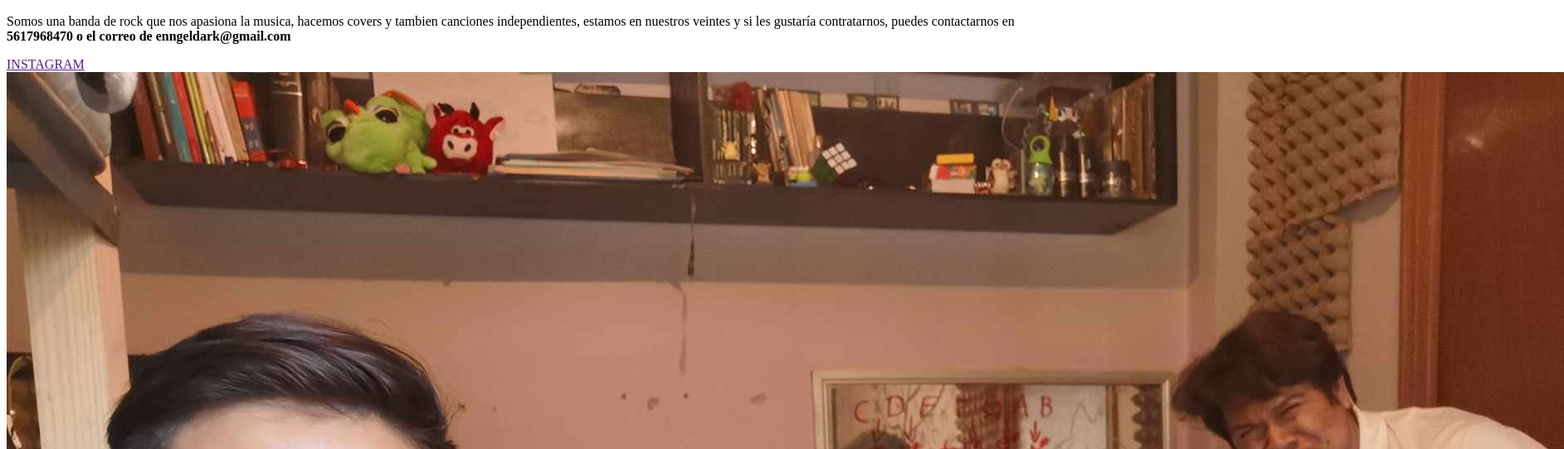
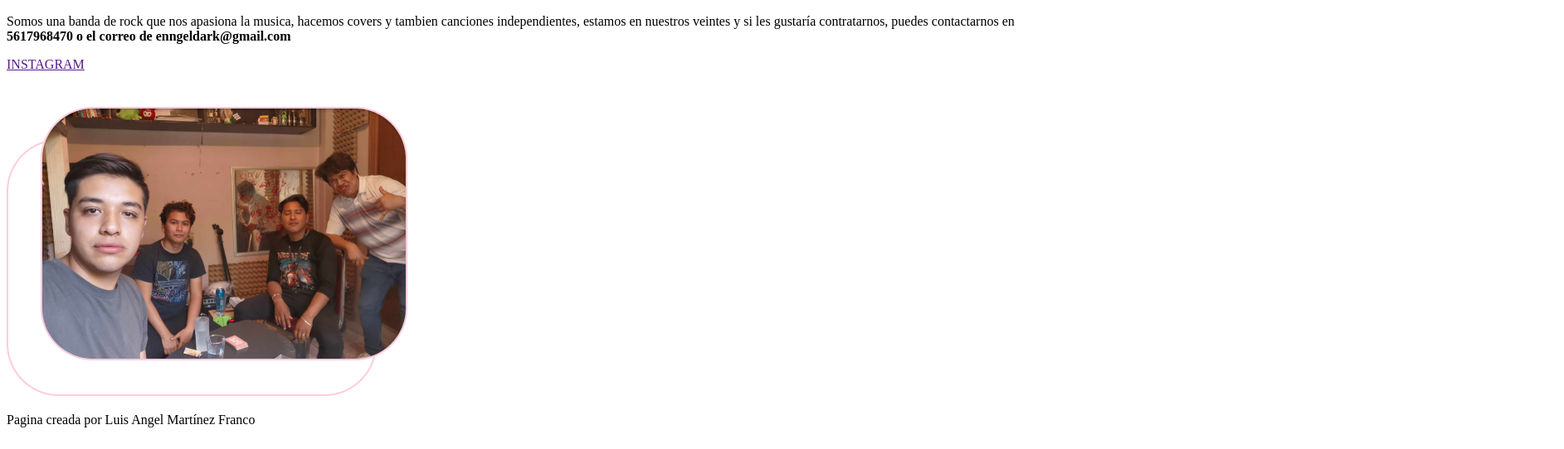
Before and after one commit to Liuz8/banda-rock, a plain HTML site: page index.html in a window 1280 px wide. Shown: the part 102-644 px from the top of the page at 83% size, 1885 px wide, since content can reach past the window. Drawn offline with Linux system fonts and the light colour scheme.

Commit message:
agrega la foto grupal editada con borde

```diff
--- a/index.html
+++ b/index.html
@@ -24,7 +24,7 @@
                     correo de enngeldark@gmail.com</strong></p>
             <a class="informacion_instagram" href="">INSTAGRAM</a>
         </section>
-    <img class="fotogrupal" src="img/foto-grupal.jpg" alt="Foto grupal de la banda Los Latones">
+    <img class="fotogrupal" src="img/foto-grupal-editada-borde.png" alt="Foto grupal de la banda Los Latones">
     </main>
 </body>
 <footer>
```
Also changed, not shown: img/foto-grupal-editada-borde.png (added).
